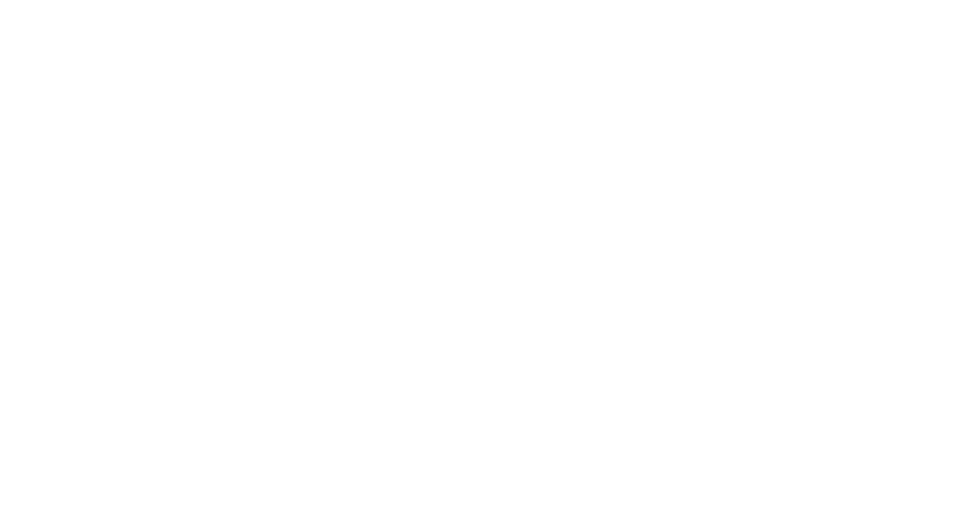
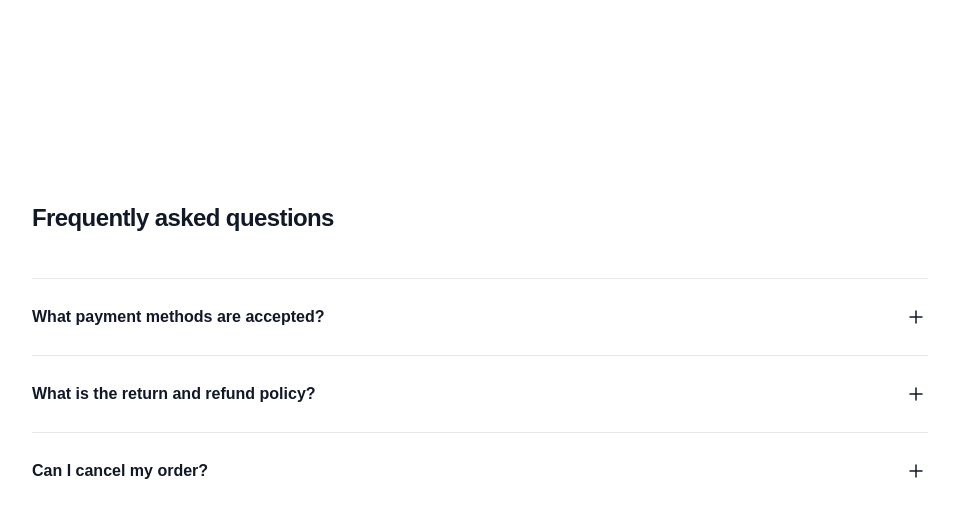
Before and after one commit to Hyperchain-Technolgy/furniture, a React (Vite) app: page / in a window 1280 px wide. Shown: the part 1835-2352 px from the top of the page, without its empty margins (160-1119 px from the left). Before the commit the page ends 1905 px from the top, so only its background shows below. Built offline with nearby package versions, Linux system fonts and the light colour scheme; no server answers; a web font is replaced by a local one.

Commit message:
defined faq

```diff
--- /dev/null
+++ b/src/Components/Faq.jsx
@@ -0,0 +1,56 @@
+import { Disclosure } from '@headlessui/react'
+import { MinusSmallIcon, PlusSmallIcon } from '@heroicons/react/24/outline'
+
+const Faq = () => {
+  const faqs = [
+    {
+      question: "What payment methods are accepted?",
+      answer:
+        "We accept various payment methods, including credit/debit cards, PayPal, and other secure online payment options. You can select your preferred payment method during checkout.",
+    },
+    {
+      question: "What is the return and refund policy?",
+      answer:
+        "We offer a hassle-free return and refund policy. If you are not satisfied with your purchase, you can initiate a return within 30 days of delivery. Please refer to our Returns Policy for detailed instructions on initiating a return or refund.",
+    },
+    {
+      question: "Can I cancel my order?",
+      answer:
+        "Yes, you can cancel your order if it has not been shipped yet. To cancel, go to the 'My Orders' section of the app and select the order you wish to cancel. Follow the prompts to cancel your order.",
+    }
+  ]
+  return (
+    <div className="mx-auto max-w-7xl px-6 py-24 sm:py-32">
+      <div className="mx-auto max-w-4xl divide-y divide-gray-900/10">
+        <h2 className="text-2xl font-bold leading-10 tracking-tight text-gray-900">Frequently asked questions</h2>
+        <dl className="mt-10 space-y-6 divide-y divide-gray-900/10">
+          {faqs.map((faq) => (
+            <Disclosure as="div" key={faq.question} className="pt-6">
+              {({ open }) => (
+                <>
+                  <dt>
+                    <Disclosure.Button className="flex w-full items-start justify-between text-left text-gray-900">
+                      <span className="text-base font-semibold leading-7">{faq.question}</span>
+                      <span className="ml-6 flex h-7 items-center">
+                        {open ? (
+                          <MinusSmallIcon className="h-6 w-6" aria-hidden="true" />
+                        ) : (
+                          <PlusSmallIcon className="h-6 w-6" aria-hidden="true" />
+                        )}
+                      </span>
+                    </Disclosure.Button>
+                  </dt>
+                  <Disclosure.Panel as="dd" className="mt-2 pr-12">
+                    <p className="text-base leading-7 text-gray-600">{faq.answer}</p>
+                  </Disclosure.Panel>
+                </>
+              )}
+            </Disclosure>
+          ))}
+        </dl>
+      </div>
+    </div>
+  )
+}
+
+export default Faq
--- a/src/Routes/Home.jsx
+++ b/src/Routes/Home.jsx
@@ -5,6 +5,7 @@ import LatestProducts from "../Components/LatestProducts"
 import Navbar from "../Components/Navigation/Navbar"
 import { useEffect } from "react"
 import { fetchUserInfo } from "../feature/auth/userInfoSlice"
+import Faq from "../Components/Faq"
 
 function Home() {
   const loginUser = useSelector(state => state.auth.user)
@@ -26,7 +27,9 @@ function Home() {
         <LatestProducts content="Discover Our Newest Arrivals" />
         <Featured content="Featured Products" />
       </main>
-      <footer></footer>
+      <footer>
+        <Faq />
+      </footer>
     </>
   )
 }
```
Also changed, not shown: src/App.jsx (line endings or trailing spaces).
